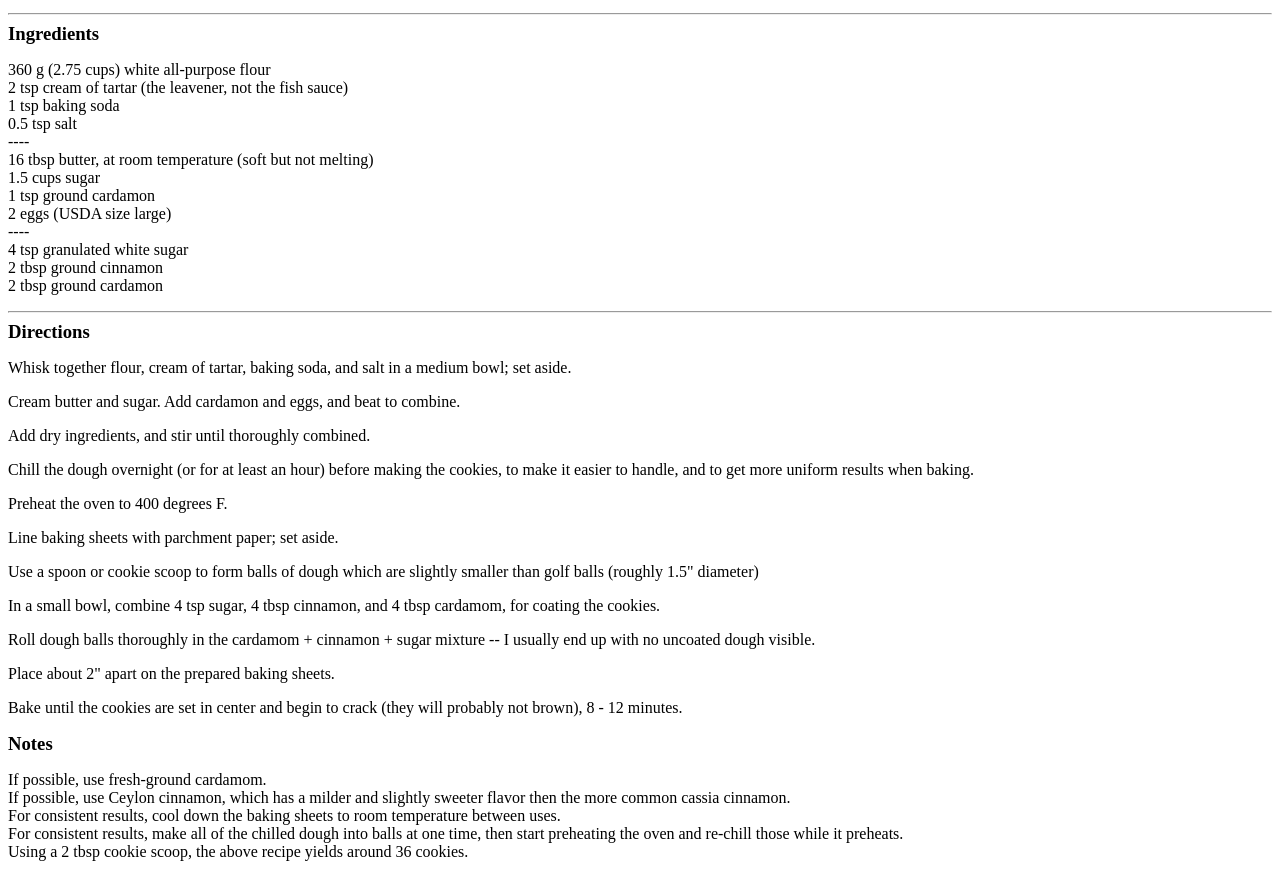
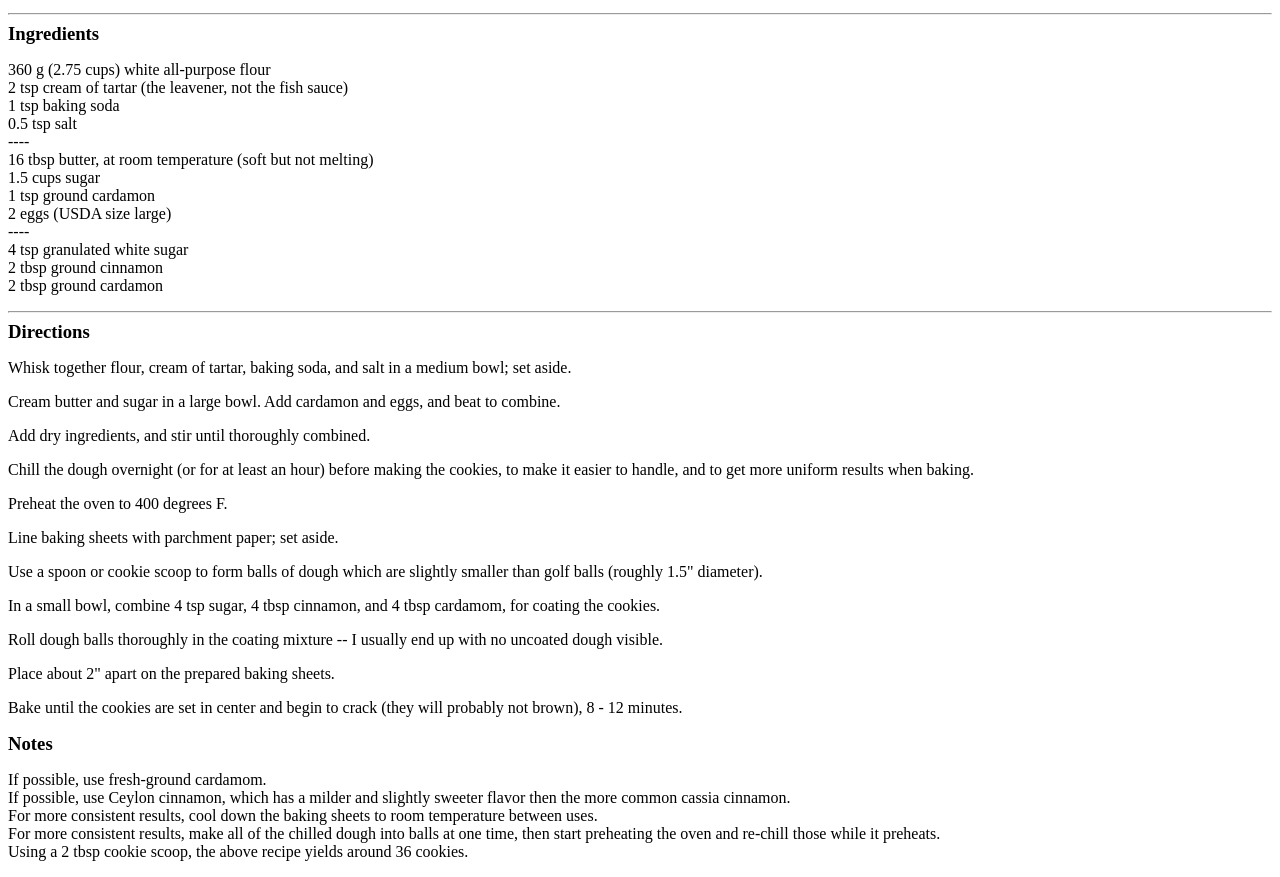
Before and after one commit to ww2/recipes, a plain HTML site: page CardamomedSnickerdoodles.html in a window 1280 px wide. Shown: the part 101-978 px from the top of the page. Drawn offline with Linux system fonts and the light colour scheme.

Commit message:
minor edits

```diff
--- a/CardamomedSnickerdoodles.html
+++ b/CardamomedSnickerdoodles.html
@@ -40,14 +40,14 @@
     <h3 class="subhead">Directions</h3>
     <div itemprop="recipeInstructions" class="directions text">
       <p>Whisk together flour, cream of tartar, baking soda, and salt in a medium bowl; set aside.</p>
-      <p>Cream butter and sugar. Add cardamon and eggs, and beat to combine.</p>
+      <p>Cream butter and sugar in a large bowl. Add cardamon and eggs, and beat to combine.</p>
       <p>Add dry ingredients, and stir until thoroughly combined.</p>
       <p>Chill the dough overnight (or for at least an hour) before making the cookies, to make it easier to handle, and to get more uniform results when baking.</p>
       <p>Preheat the oven to 400 degrees F.</p>
       <p>Line baking sheets with parchment paper; set aside.</p>
-      <p>Use a spoon or cookie scoop to form balls of dough which are slightly smaller than golf balls (roughly 1.5" diameter)</p>
+      <p>Use a spoon or cookie scoop to form balls of dough which are slightly smaller than golf balls (roughly 1.5" diameter).</p>
       <p>In a small bowl, combine 4 tsp sugar, 4 tbsp cinnamon, and 4 tbsp cardamom, for coating the cookies.</p>
-      <p>Roll dough balls thoroughly in the cardamom + cinnamon + sugar mixture -- I usually end up with no uncoated dough visible.</p>
+      <p>Roll dough balls thoroughly in the coating mixture -- I usually end up with no uncoated dough visible.</p>
       <p>Place about 2" apart on the prepared baking sheets.</p>
       <p>Bake until the cookies are set in center and begin to crack (they will probably not brown), 8 - 12 minutes.</p>
     </div>
@@ -58,8 +58,8 @@
       <ul>
         <li>If possible, use fresh-ground cardamom.</li>
         <li>If possible, use Ceylon cinnamon, which has a milder and slightly sweeter flavor then the more common cassia cinnamon.</li>
-        <li>For consistent results, cool down the baking sheets to room temperature between uses.</li>
-        <li>For consistent results, make all of the chilled dough into balls at one time, then start preheating the oven and re-chill those while it preheats.</li>
+        <li>For more consistent results, cool down the baking sheets to room temperature between uses.</li>
+        <li>For more consistent results, make all of the chilled dough into balls at one time, then start preheating the oven and re-chill those while it preheats.</li>
         <li>Using a 2 tbsp cookie scoop, the above recipe yields around 36 cookies.</li>
       </ul>
     </div>
```
